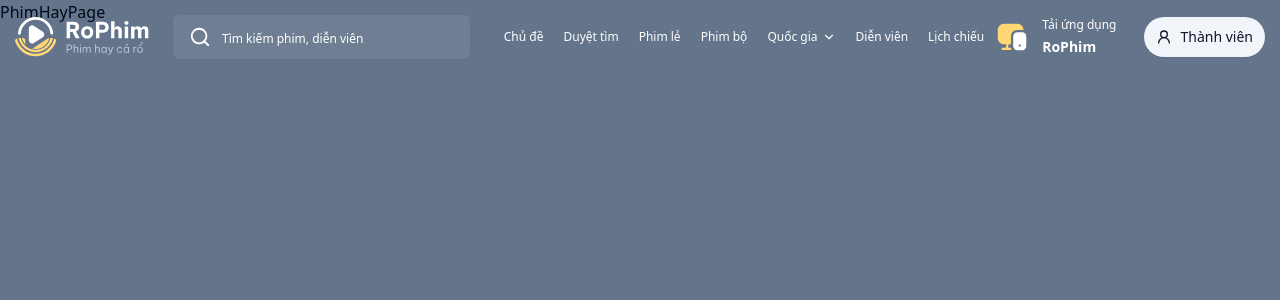
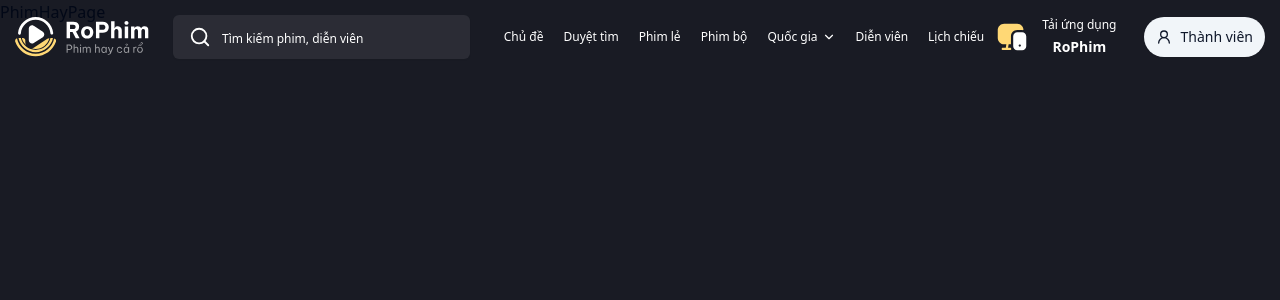
Before and after one commit to namdevfe/rophim-clone, a Next.js app: page /phimhay in a window 1280 px wide. Shown: the top 300 px of the page. Built offline with nearby package versions, Linux system fonts and the light colour scheme.

Commit message:
fix: update background color css for body element

```diff
--- a/src/app/(main)/phimhay/page.tsx
+++ b/src/app/(main)/phimhay/page.tsx
@@ -1,5 +1,5 @@
 const PhimHayPage = () => {
-  return <div className='h-[2000px] bg-slate-500'>PhimHayPage</div>
+  return <div className='h-[2000px]'>PhimHayPage</div>
 }
 
 export default PhimHayPage
--- a/src/app/globals.css
+++ b/src/app/globals.css
@@ -67,7 +67,7 @@
     @apply border-border;
   }
   body {
-    @apply bg-background text-foreground;
+    @apply bg-[#191B24] text-foreground;
   }
 }
 
--- a/src/components/header/index.tsx
+++ b/src/components/header/index.tsx
@@ -1,13 +1,13 @@
 'use client'
 import SearchInput from '@/components/search-input'
 import { Button } from '@/components/ui/button'
+import { cn } from '@/lib/utils'
 import { Search, UserRound } from 'lucide-react'
 import Image from 'next/image'
 import Link from 'next/link'
+import { useEffect, useRef, useState } from 'react'
 import MenuDesktop from './menu-desktop'
 import MenuMobile from './menu-mobile'
-import { useEffect, useRef, useState } from 'react'
-import { cn } from '@/lib/utils'
 
 const Header = () => {
   const headerRef = useRef<HTMLElement>(null)
@@ -74,7 +74,7 @@ const Header = () => {
 
         <div className='flex items-center gap-7'>
           {/* Download app */}
-          <div className='hidden md:flex items-center gap-3'>
+          <button className='hidden md:flex items-center gap-3'>
             <div className='text-primaryCustom'>
               <svg
                 width={24}
@@ -103,7 +103,7 @@ const Header = () => {
               <p className='mb-1 text-xs'>Tải ứng dụng</p>
               <p className='text-sm font-bold'>RoPhim</p>
             </div>
-          </div>
+          </button>
 
           {/* CTA */}
           <Button
```
